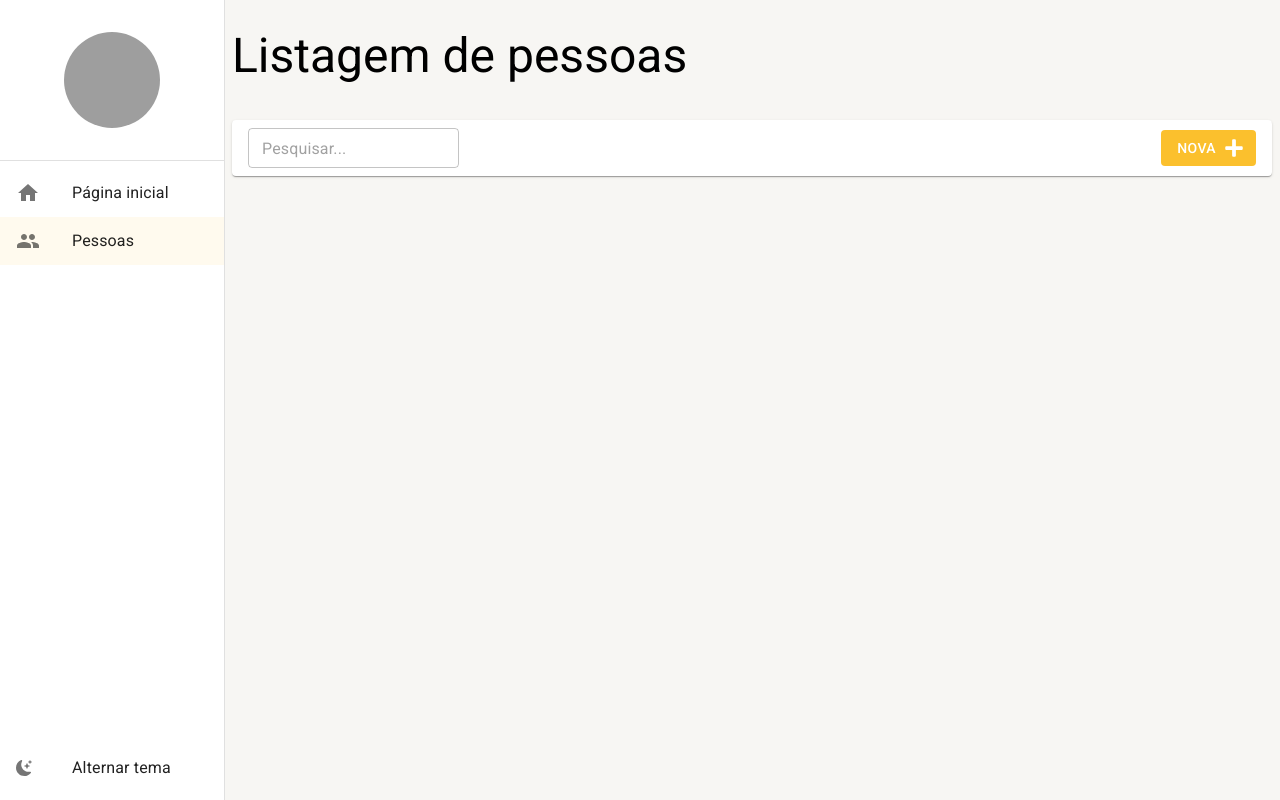
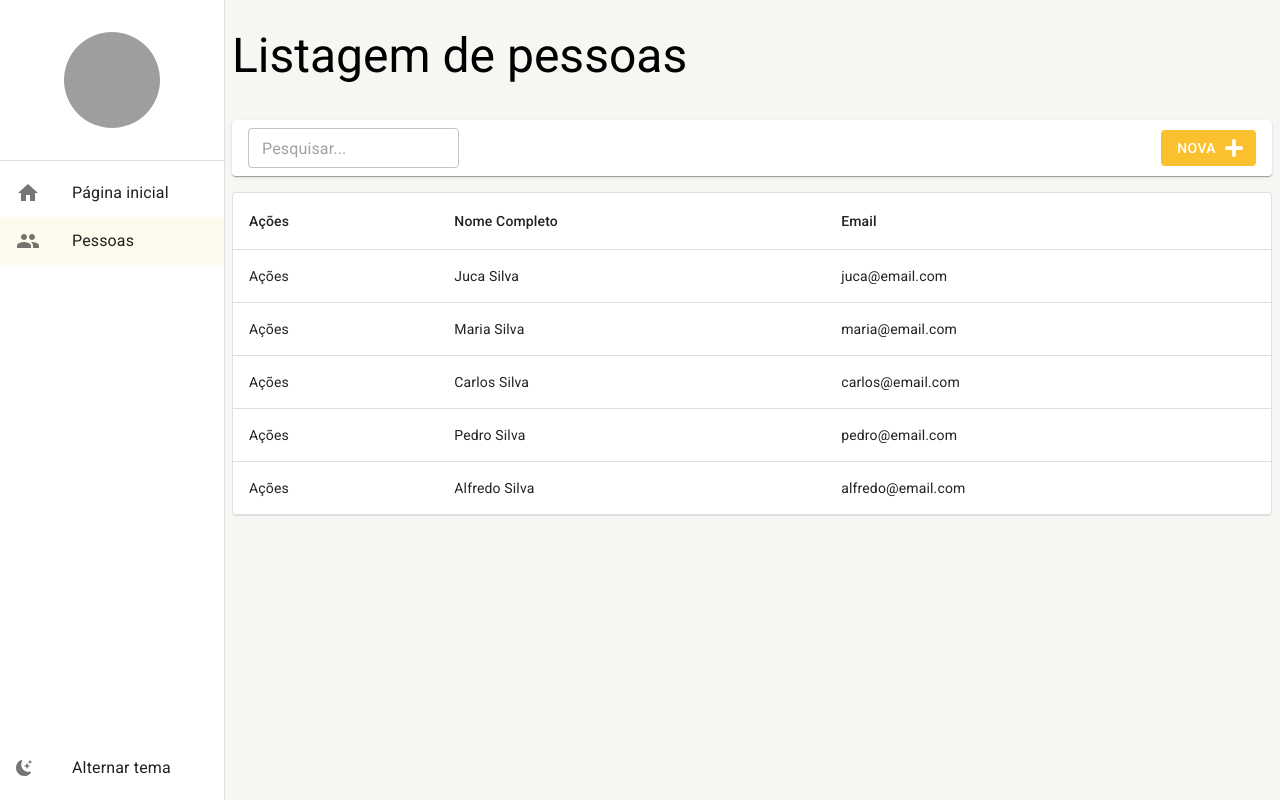
Before and after one commit to wandealves/react-materialui-typescript-web, a React (Create React App) app: page /pessoas in a window 1280 px wide. Built offline with nearby package versions, Linux system fonts and the light colour scheme; data requests are answered from the project's data file; grey boxes are pictures that could not be loaded.

Commit message:
feat: criação table de pessoas

```diff
--- a/mock/database.json
+++ b/mock/database.json
@@ -5,6 +5,30 @@
       "email":"juca@email.com",
       "cidadeId":1,
       "nomeCompleto":"Juca Silva"
+    },
+    {
+      "id":2,
+      "email":"maria@email.com",
+      "cidadeId":1,
+      "nomeCompleto":"Maria Silva"
+    },
+    {
+      "id":3,
+      "email":"carlos@email.com",
+      "cidadeId":1,
+      "nomeCompleto":"Carlos Silva"
+    },
+    {
+      "id":4,
+      "email":"pedro@email.com",
+      "cidadeId":1,
+      "nomeCompleto":"Pedro Silva"
+    },
+    {
+      "id":5,
+      "email":"alfredo@email.com",
+      "cidadeId":1,
+      "nomeCompleto":"Alfredo Silva"
     }
   ]
 }
--- a/src/pages/pessoas/ListagemDePessoas.tsx
+++ b/src/pages/pessoas/ListagemDePessoas.tsx
@@ -1,33 +1,54 @@
-import React, { useEffect, useMemo } from 'react';
+import React, { useEffect, useMemo, useState } from 'react';
 import { useSearchParams } from 'react-router-dom';
+import {
+  TableContainer,
+  Table,
+  TableHead,
+  TableBody,
+  TableRow,
+  TableCell,
+  Paper
+} from '@mui/material';
 
-import {useDebounce} from '../../shared/hooks';
+import { useDebounce } from '../../shared/hooks';
 
 import { FerramentasDaListagem } from '../../shared/components';
 import { LayoutBaseDePagina } from '../../shared/layouts';
-import { PessoasService } from '../../shared/services/api/pessoas/PessoasService';
+import {
+  IListagemPessoa,
+  PessoasService
+} from '../../shared/services/api/pessoas/PessoasService';
 
 export const ListagemDePessoas: React.FC = () => {
   const [searchParams, setSearchParams] = useSearchParams();
-  const {debounce} = useDebounce(3000);
+  const { debounce } = useDebounce();
+
+  const [rows, setRows] = useState<IListagemPessoa[]>([]);
+  const [totalCount, setTotalCount] = useState(0);
+  const [isLoading, setIsLoading] = useState(true);
 
   const busca = useMemo(() => {
     return searchParams.get('busca') || '';
   }, [searchParams]);
 
-  useEffect(()=>{
-    debounce(()=>{
-      PessoasService.getAll(1,busca).then((result)=>{
-        if(result instanceof Error){
+  useEffect(() => {
+    setIsLoading(true);
+
+    debounce(() => {
+      PessoasService.getAll(1, busca).then(result => {
+        setIsLoading(false);
+
+        if (result instanceof Error) {
           alert(result.message);
           return;
         }
 
-        console.log('result',result);
+        console.log('result', result);
+        setRows(result.data);
+        setTotalCount(result.totalCount);
       });
     });
-
-  },[busca]);
+  }, [busca]);
 
   return (
     <LayoutBaseDePagina
@@ -42,6 +63,31 @@
           }
         />
       }
-    ></LayoutBaseDePagina>
+    >
+      <TableContainer
+        component={Paper}
+        variant="outlined"
+        sx={{ m: 1, width: 'auto' }}
+      >
+        <Table>
+          <TableHead>
+            <TableRow>
+              <TableCell>Ações</TableCell>
+              <TableCell>Nome Completo</TableCell>
+              <TableCell>Email</TableCell>
+            </TableRow>
+          </TableHead>
+          <TableBody>
+            {rows.map(row => (
+              <TableRow key={row.id}>
+                <TableCell>Ações</TableCell>
+                <TableCell>{row.nomeCompleto}</TableCell>
+                <TableCell>{row.email}</TableCell>
+              </TableRow>
+            ))}
+          </TableBody>
+        </Table>
+      </TableContainer>
+    </LayoutBaseDePagina>
   );
 };
--- a/src/shared/services/api/pessoas/PessoasService.ts
+++ b/src/shared/services/api/pessoas/PessoasService.ts
@@ -2,14 +2,14 @@
 
 import { Environment } from '../../../environment';
 
-interface IListagemPessoa {
+export interface IListagemPessoa {
   id: number;
   nomeCompleto: string;
   email: string;
   cidadeId: number;
 }
 
-interface IDetalhePessoa {
+export interface IDetalhePessoa {
   id: number;
   nomeCompleto: string;
   email: string;
```
